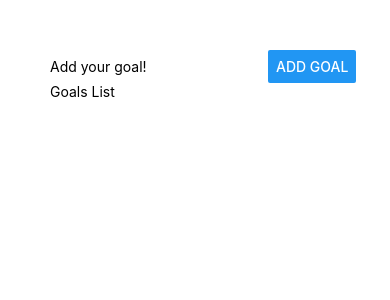
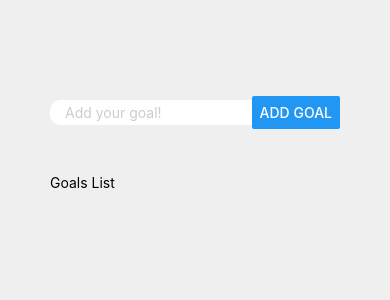
Before and after one commit to officialabdulrehman/react-native-max, a React Native app: screen / in a window 390 px wide. Shown: the top 300 px of the page. Built offline with nearby package versions, Linux system fonts and the light colour scheme.

Commit message:
feat: learning

```diff
--- a/App.js
+++ b/App.js
@@ -4,10 +4,10 @@ export default function App() {
   return (
     <View style={styles.appContainer}>
       <View style={styles.inputContainer}>
-        <TextInput placeholder='Add your goal!' />
-        <Button title="Add Goal" />
+        <TextInput style={styles.textInput} placeholder='Add your goal!' />
+        <Button style={styles.addGoalButton} title="Add Goal" />
       </View>
-      <View>
+      <View style={styles.goalsListContainer}>
         <Text>Goals List</Text>
       </View>
     </View>
@@ -16,14 +16,31 @@ export default function App() {
 
 const styles = StyleSheet.create({
   appContainer: {
-    padding: 50
+    flex: 1,
+    padding: 50,
+    backgroundColor: "#efefef",
   },
   inputContainer: {
+    flex: 1,
     flexDirection: "row",
-    justifyContent: "space-between"
+    justifyContent: "space-between",
+    alignItems: "center"
   },
   textInput: {
     color: '#ccc',
-    borderWidth: 1
+    backgroundColor: "#fff",
+    width: "80%",
+    paddingHorizontal: 15,
+    paddingVertical: 4,
+    borderTopLeftRadius: 10,
+    borderBottomLeftRadius: 10,
+    // marginRight: 8,
+  },
+  addGoalButton: {
+    borderTopRightRadius: 10,
+    borderBottomRightRadius: 10,
+  },
+  goalsListContainer: {
+    flex: 5
   }
 });
--- a/app.json
+++ b/app.json
@@ -9,7 +9,7 @@
     "splash": {
       "image": "./assets/splash.png",
       "resizeMode": "contain",
-      "backgroundColor": "#000"
+      "backgroundColor": "#eee"
     },
     "updates": {
       "fallbackToCacheTimeout": 0
@@ -21,7 +21,7 @@
     "android": {
       "adaptiveIcon": {
         "foregroundImage": "./assets/adaptive-icon.png",
-        "backgroundColor": "#000"
+        "backgroundColor": "#eee"
       }
     },
     "web": {
```
